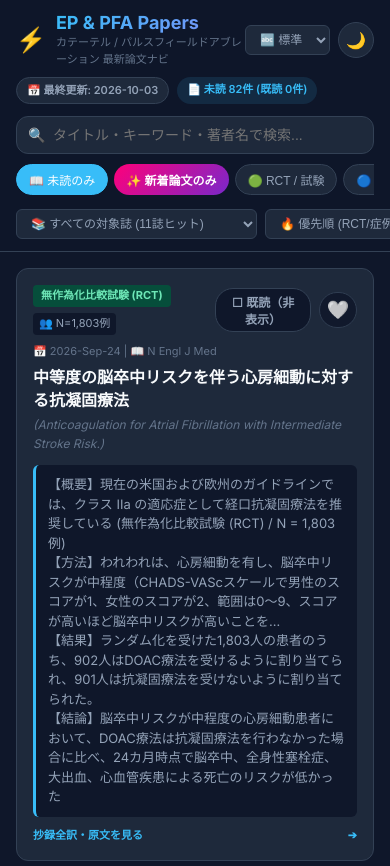
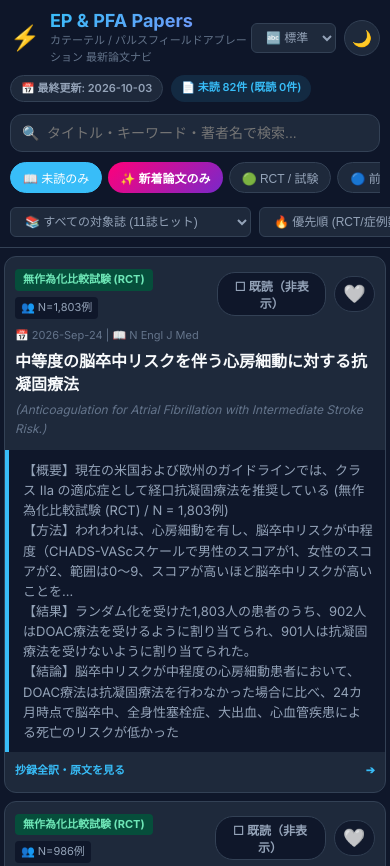
Before and after one commit to hiromiyoshimu-a11y/-, a website built with Vite: page index.html in a window 390 px wide. Shown: the top 866 px of the page. Built offline with nearby package versions, Linux system fonts and the light colour scheme.

Commit message:
expand_mobile_summary_box_to_full_screen_width_v13

```diff
--- a/public/sw.js
+++ b/public/sw.js
@@ -1,4 +1,4 @@
-const CACHE_NAME = 'ep-papers-pwa-v12';
+const CACHE_NAME = 'ep-papers-pwa-v13';
 const ASSETS_TO_CACHE = [
   './',
   './index.html',
--- a/src/webApp.css
+++ b/src/webApp.css
@@ -786,6 +786,45 @@ body.light-theme .abs-header-badge {
 }
 
 /* ------------------------------------
+   スマホ最適化：一覧画面の要約を画面幅いっぱいに拡大
+   ------------------------------------ */
+@media (max-width: 767px) {
+  .app-header {
+    padding: 10px 10px;
+  }
+
+  .main-content {
+    padding: 8px 4px;
+  }
+
+  .paper-grid {
+    gap: 8px;
+  }
+
+  .paper-card {
+    padding: 12px 10px;
+    border-radius: var(--radius-md);
+  }
+
+  /* 要約ボックスをカードの左右端までネガティブマージンで最大展開 */
+  .card-summary-box {
+    margin-left: -10px;
+    margin-right: -10px;
+    border-radius: 0;
+    padding: 10px 12px 10px 14px;
+    font-size: var(--summary-size, 12px);
+    line-height: 1.55;
+    border-left: 4px solid var(--accent-blue);
+    margin-bottom: 10px;
+  }
+
+  .card-title-ja {
+    font-size: var(--title-ja-size, 15px);
+    line-height: 1.42;
+  }
+}
+
+/* ------------------------------------
    PC・大画面用 フルサイズ単一論文 読みやすさ最優先レイアウト
    ------------------------------------ */
 @media (min-width: 768px) {
```
